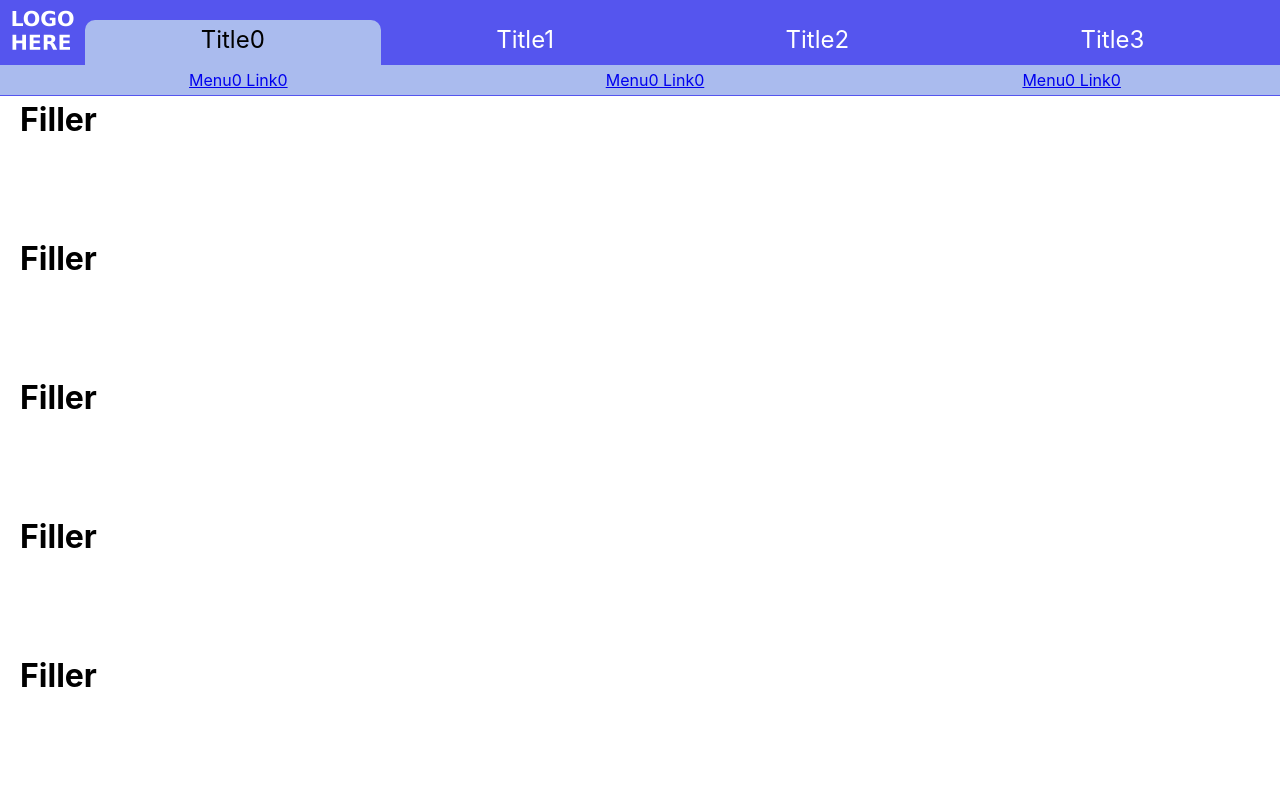
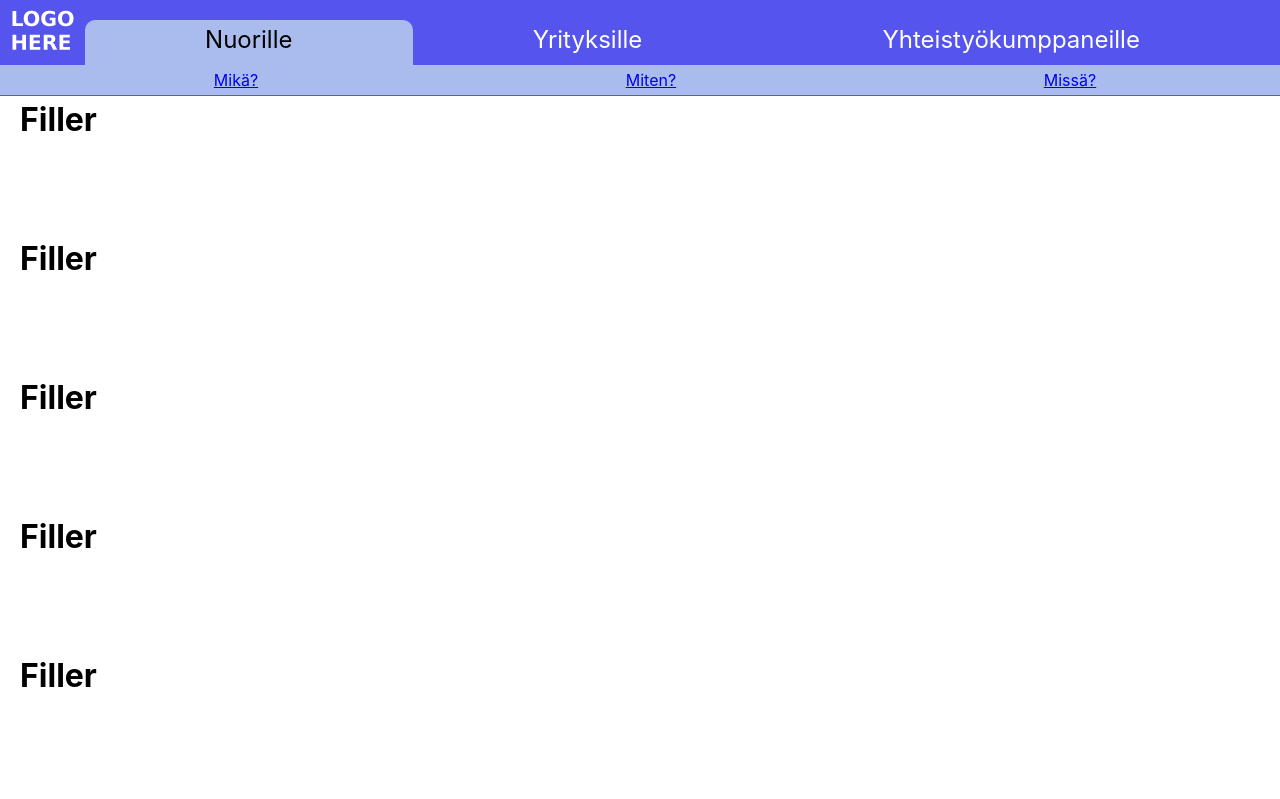
Before and after one commit to digitalents-ictbeginners/website, a React (Create React App) app: page / in a window 1280 px wide. Shown: the top 799 px of the page. Built offline with nearby package versions, Linux system fonts and the light colour scheme.

Commit message:
update nav

```diff
--- a/src/App.js
+++ b/src/App.js
@@ -48,7 +48,7 @@ class App extends Component {
   }
 
   render() {
-    const navComponent = this.state.mobile ? <SideBar parent={this}/> : <TopNavBar data={navData.topNav}/>
+    const navComponent = this.state.mobile ? <SideBar parent={this} data={navData.navdata}/> : <TopNavBar data={navData.navdata}/>
     return (
       <div className="App">
         {navComponent}
--- a/src/components/SideBar.js
+++ b/src/components/SideBar.js
@@ -6,8 +6,8 @@ import ximg from "../imgs/x.png";
 import logoimg from "../imgs/logo_placeholder.png";
 
 class SideBar extends React.Component {
-    constructor(){
-        super();
+    constructor(props){
+        super(props);
         this.handleButton = this.handleButton.bind(this);
     }
 
@@ -24,6 +24,11 @@ class SideBar extends React.Component {
         const openstateClass = "sidebarWrapper" + (parentState.sidebarOpen ? " sidebarOpen" : " sidebarClosed");
         const buttonClass = "togglebutton" + (parentState.sidebarOpen ? " buttonOpen" : " buttonClosed");
         const buttonImg = parentState.sidebarOpen ? ximg : menuimg;
+        const categories = this.props.data.map(e =>{
+            return (
+                <SideBarDropMenu key={e.id} title={e.title} data={e.subLinks}/>
+            );
+        });
         return (
             <div className={openstateClass}>
                 <button onClick={this.handleButton} className={buttonClass}>
@@ -31,9 +36,7 @@ class SideBar extends React.Component {
                 </button>
                 <img src={logoimg} width="240px" alt=""/>
                 <div className="sidebar">
-                    <SideBarDropMenu title="Nuorille"/>
-                    <SideBarDropMenu title="Yrityksille"/>
-                    <SideBarDropMenu title="Yhteistyötahoille"/>
+                    {categories}
                 </div>
             </div>
         );
--- a/src/components/SideBarDropMenu.js
+++ b/src/components/SideBarDropMenu.js
@@ -2,8 +2,8 @@ import React from "react";
 import "./SideBarDropMenu.css";
 
 class SideBarDropMenu extends React.Component {
-    constructor(){
-        super();
+    constructor(props){
+        super(props);
         this.state = {
             dropMenuOpen: false
         }
@@ -21,14 +21,16 @@ class SideBarDropMenu extends React.Component {
 
     render(){
         const openClass = this.state.dropMenuOpen ? "sidebarSublinksContainer sscOpen" : "sidebarSublinksContainer";
+        const links = this.props.data.map(e => {
+            return(
+                <a href={e.link}>{e.name}</a>
+            );
+        });
         return (
             <div className="sidebarDropMenu">
                 <h2 onClick={this.handleClick} className="sidebarCategoryTitle">{this.props.title}</h2>
                 <div className={openClass}>
-                    <a href="none">Link here</a>
-                    <a href="none">Link here</a>
-                    <a href="none">Link here</a>
-                    <a href="none">Link here</a>
+                    {links}
                 </div>
             </div>
         );
--- a/src/navData.json
+++ b/src/navData.json
@@ -1,22 +1,16 @@
-{"topNav": [
-    {"id": 0, "title": "Title0", "subLinks": [
-        {"id": 0, "name": "Menu0 Link0", "link": "linkhere"},
-        {"id": 1, "name": "Menu0 Link0", "link": "linkhere"},
-        {"id": 2, "name": "Menu0 Link0", "link": "linkhere"}
+{"navdata": [
+    {"id": 0, "title": "Nuorille", "subLinks": [
+        {"id": 0, "name": "Mikä?", "link": "linkhere"},
+        {"id": 1, "name": "Miten?", "link": "linkhere"},
+        {"id": 2, "name": "Missä?", "link": "linkhere"}
     ]},
-    {"id": 1, "title": "Title1", "subLinks": [
-        {"id": 0, "name": "Menu1 Link0", "link": "linkhere"},
-        {"id": 1, "name": "Menu1 Link1", "link": "linkhere"},
-        {"id": 2, "name": "Menu1 Link2", "link": "linkhere"}
+    {"id": 1, "title": "Yrityksille", "subLinks": [
+        {"id": 0, "name": "Projektimme", "link": "linkhere"},
+        {"id": 1, "name": "Tilauslomake", "link": "linkhere"},
+        {"id": 2, "name": "CV-Pankki", "link": "linkhere"}
     ]},
-    {"id": 2, "title": "Title2", "subLinks": [
-        {"id": 0, "name": "Menu2 Link0", "link": "linkhere"},
-        {"id": 1, "name": "Menu2 Link1", "link": "linkhere"},
-        {"id": 2, "name": "Menu2 Link2", "link": "linkhere"}
-    ]},
-    {"id": 3, "title": "Title3", "subLinks": [
-        {"id": 0, "name": "Menu3 Link0", "link": "linkhere"},
-        {"id": 1, "name": "Menu3 Link1", "link": "linkhere"},
-        {"id": 2, "name": "Menu3 Link2", "link": "linkhere"}
+    {"id": 2, "title": "Yhteistyökumppaneille", "subLinks": [
+        {"id": 0, "name": "TE-työntekijät", "link": "linkhere"},
+        {"id": 1, "name": "Digitalents", "link": "linkhere"}
     ]}
 ]}
```
